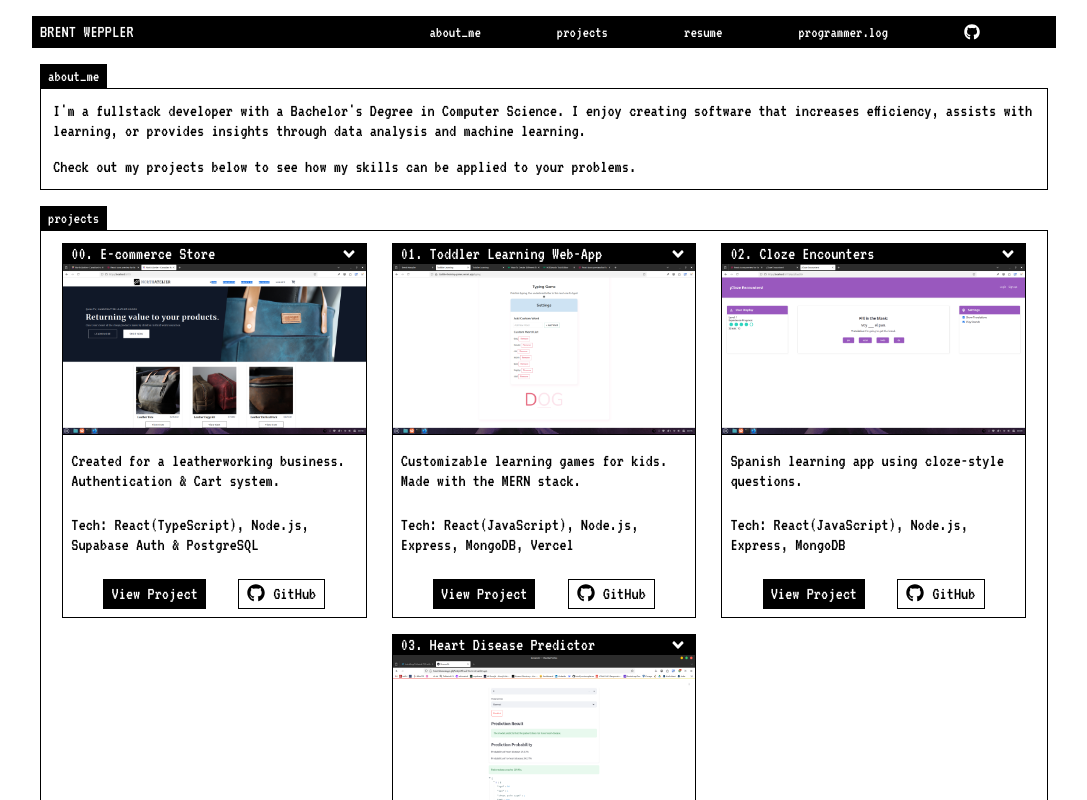
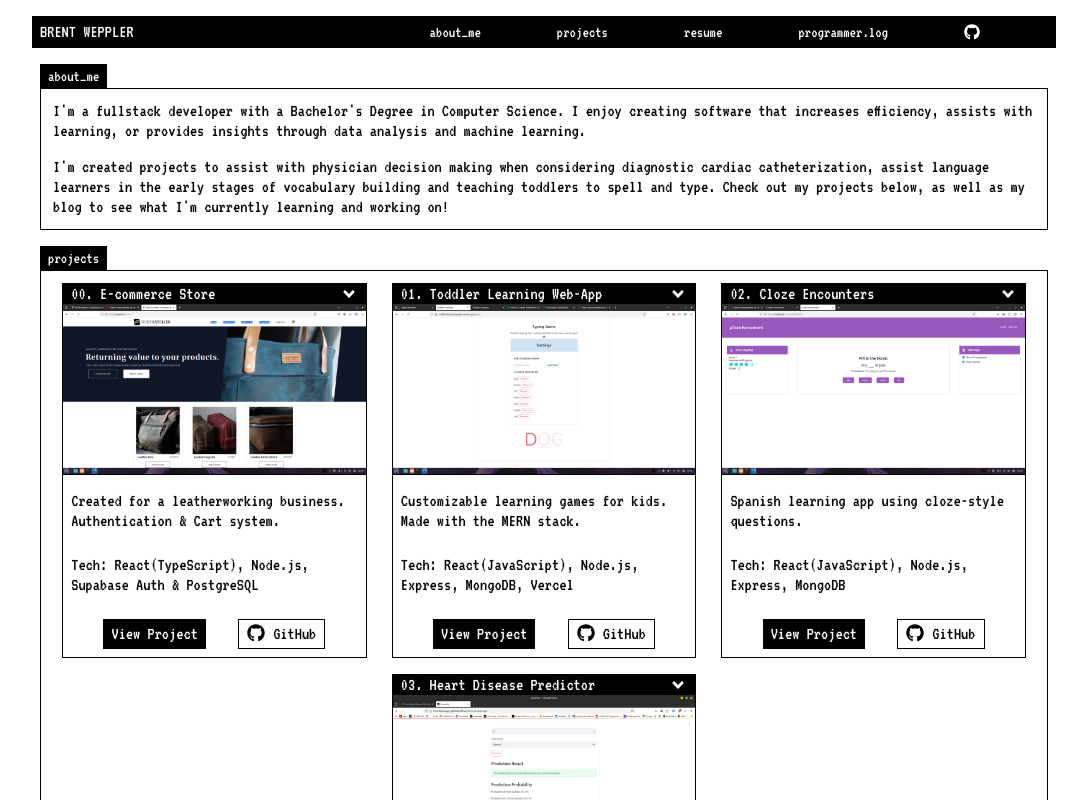
Before and after one commit to bweppl1/bweppl1.github.io, a React (Vite) app: page / in a window 1280 px wide. Shown: the top 800 px of the page, without its empty margins (96-1183 px from the left). Built offline with nearby package versions, Linux system fonts and the light colour scheme.

Commit message:
updated main

```diff
--- a/src/components/NavBar.jsx
+++ b/src/components/NavBar.jsx
@@ -50,7 +50,7 @@ const NavBar = () => {
           projects
         </a>
         <a
-          href="https://drive.google.com/file/d/1-Nb862_8T519QgJpt4dk3r7sZoOncJKM/view?usp=sharing"
+          href="https://drive.google.com/file/d/1LXy2iYbLg9eOCckeBmM_-TxFp8dhi3gu/view?usp=drive_link"
           className="hover:bg-white hover:text-black m-0 px-2 py-1"
           target="_blank"
           rel="noopener noreferrer"
--- a/src/pages/Home.jsx
+++ b/src/pages/Home.jsx
@@ -56,8 +56,11 @@ const Home = () => {
           learning.
         </p>
         <p>
-          Check out my projects below to see how my skills can be applied to
-          your problems.
+          I'm created projects to assist with physician decision making when
+          considering diagnostic cardiac catheterization, assist language
+          learners in the early stages of vocabulary building and teaching
+          toddlers to spell and type. Check out my projects below, as well as my
+          blog to see what I'm currently learning and working on!
         </p>
       </div>
       <h2 id="projects" className="bg-black text-white px-2 w-fit">
```
